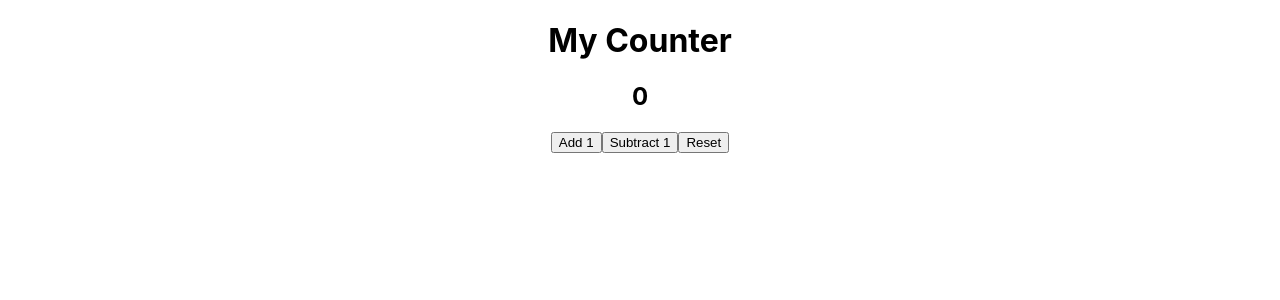
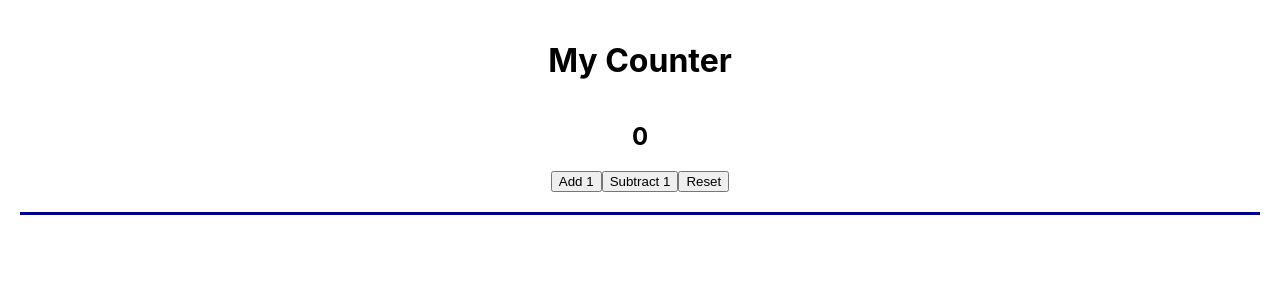
Before and after one commit to alchemy-react-demos/react-state-and-events, a React (Create React App) app: page / in a window 1280 px wide. Shown: the top 300 px of the page. Built offline with nearby package versions, Linux system fonts and the light colour scheme.

Commit message:
styling the counter

```diff
--- /dev/null
+++ b/src/components/Counter.css
@@ -0,0 +1,13 @@
+.counter {
+  display: flex;
+  flex-direction: column;
+  border-bottom: 3px solid darkblue;
+  margin: 20px;
+  padding-bottom: 20px;
+}
+
+.controls {
+  display: flex;
+  flex-direction: row;
+  justify-content: center;
+}
--- a/src/components/Counter.js
+++ b/src/components/Counter.js
@@ -1,4 +1,5 @@
 import { useState } from 'react';
+import './Counter.css';
 
 export default function Counter() {
   // sets up a state variable called count
@@ -21,12 +22,14 @@ export default function Counter() {
     setCount(0);
   };
   return (
-    <>
+    <div className="counter">
       <h1>My Counter</h1>
       <h2>{count}</h2>
-      <button onClick={increment}>Add 1</button>
-      <button onClick={decrement}>Subtract 1</button>
-      <button onClick={reset}>Reset</button>
-    </>
+      <div className="controls">
+        <button onClick={increment}>Add 1</button>
+        <button onClick={decrement}>Subtract 1</button>
+        <button onClick={reset}>Reset</button>
+      </div>
+    </div>
   );
 }
```
